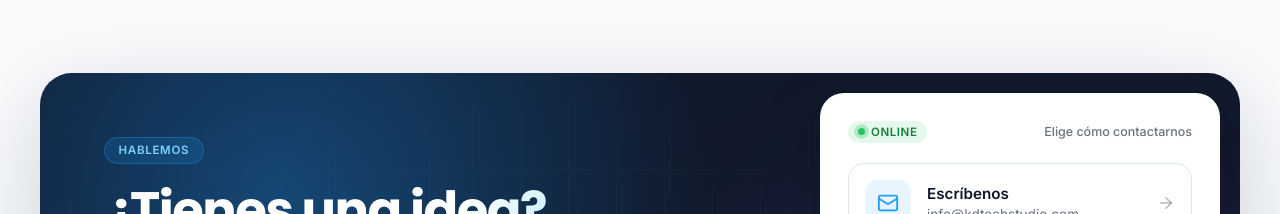
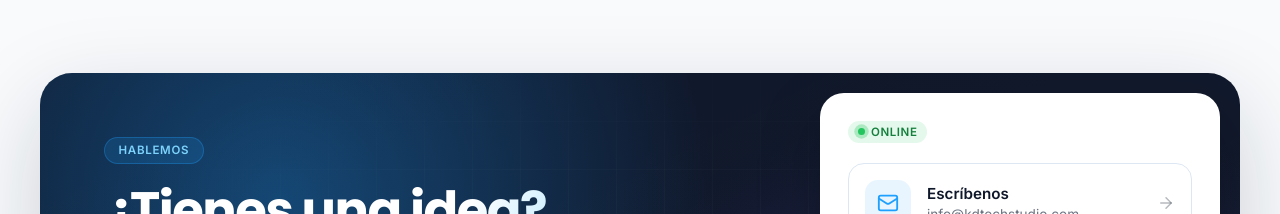
Before and after one commit to karagon-dev/kd-tech-studio-web, a React (Vite) app: page / in a window 1280 px wide. Shown: the part 3720-3934 px from the top of the page. Built offline with nearby package versions, Linux system fonts and the light colour scheme.

Commit message:
Resolver conflicto Contact

```diff
--- a/src/sections/Contact/Contact.tsx
+++ b/src/sections/Contact/Contact.tsx
@@ -56,7 +56,6 @@ export function Contact() {
               <span className="contact__online-dot" />
               online
             </span>
-            <span className="contact__card-label">Elige cómo contactarnos</span>
           </div>
 
           <a
```
